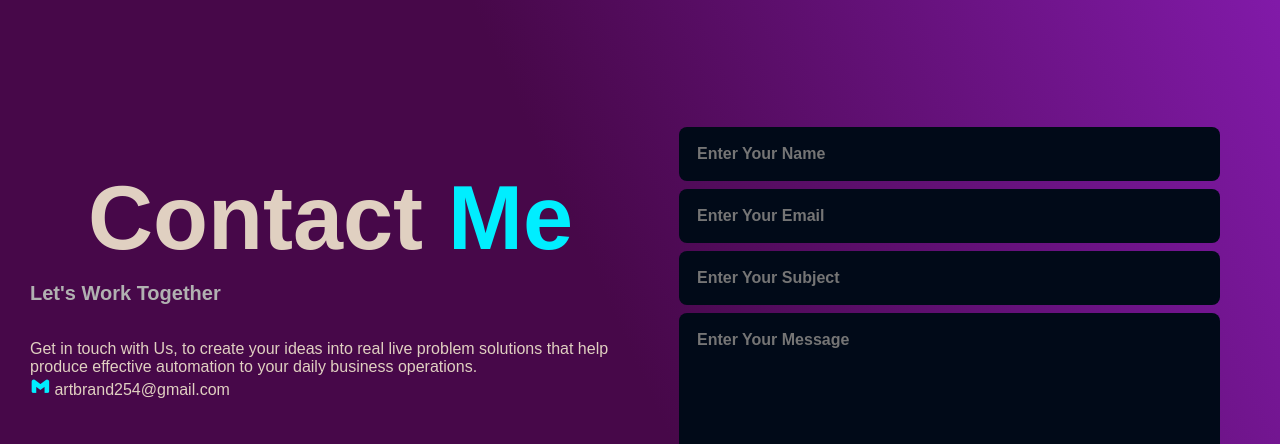
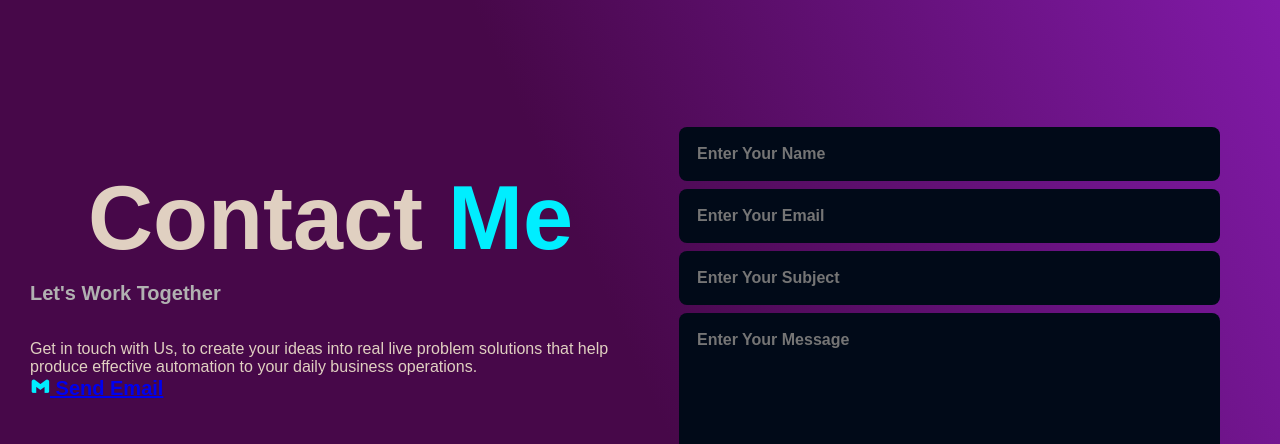
Before and after one commit to shilamy/Portfolio, a plain HTML site: page index.html in a window 1280 px wide. Shown: the part 3673-4117 px from the top of the page. Drawn offline with nearby package versions, Linux system fonts and the light colour scheme.

Commit message:
Update index.html
added a mailto: function

```diff
--- a/index.html
+++ b/index.html
@@ -202,7 +202,8 @@
             that help produce effective automation to your daily business operations.
         </p>
         <div class="contact-list">
-             <i class="bx bxl-gmail" title="Email Icon"> </i> artbrand254@gmail.com
+             <i class="bx bxl-gmail" title="Email Icon"><a href="mailto:artbrand254@gmail.com"> Send Email</a>
+            </i>
         </div>
 
         <div class="contact-icons">
```
